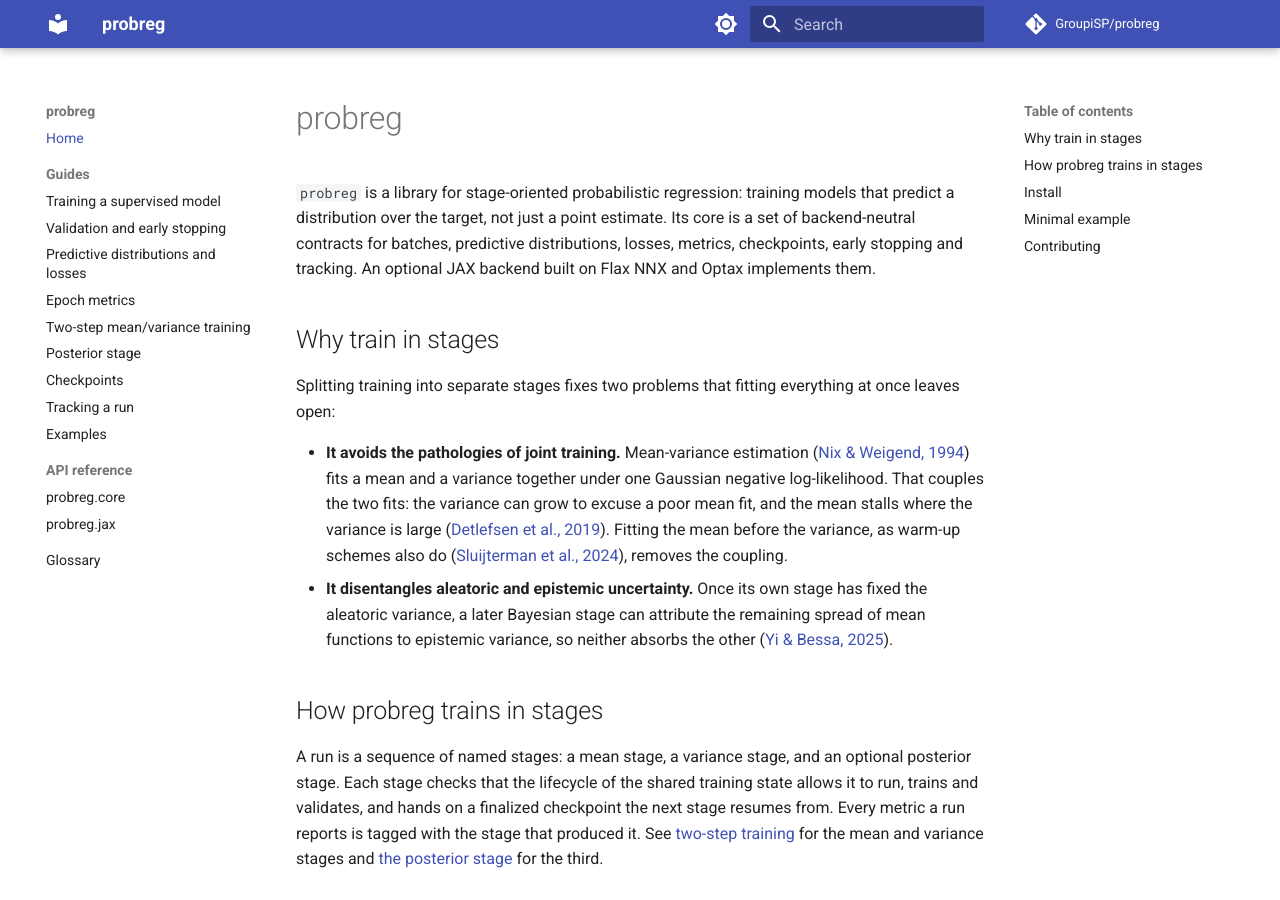
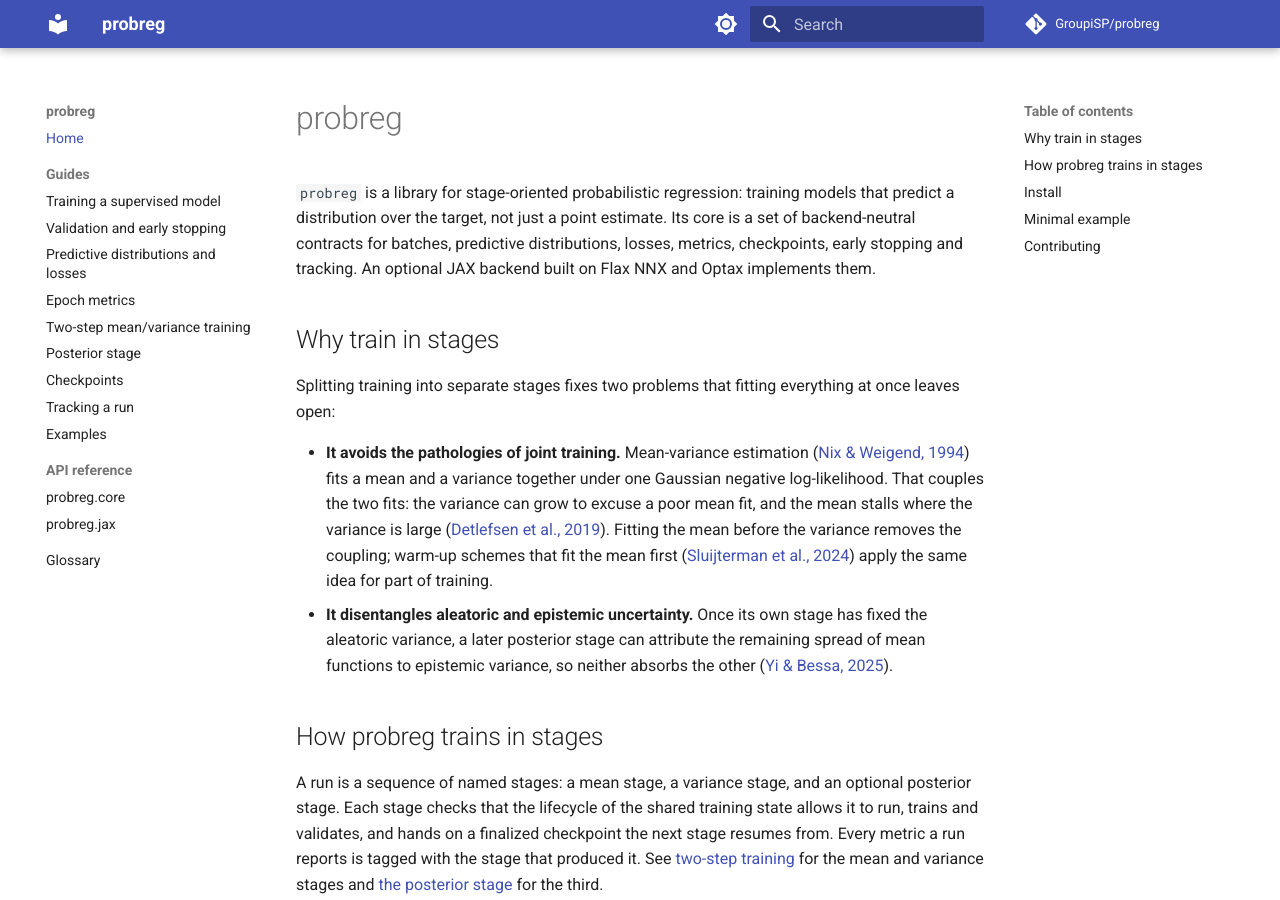
Before and after one commit to GroupiSP/probreg, an MkDocs documentation site: the page built from docs_site/index.md, in a window 1280 px wide and 900 px high. Built offline with MkDocs 1.6.1 and Material for MkDocs 9.7.7, drawn with Linux system fonts in a browser that asks for light colours; comment, search, counter and statistics services are not loaded.

Commit message:
docs: tighten stage-training wording after review
Use the glossary's posterior stage, scope the Sluijterman et al. citation
to warm-up, fix the Stage and Joint training glossary entries, and rewrap
the two-step guide's opening paragraph.

Refs #96

Co-Authored-By: Claude Opus 5.5 <noreply@anthropic.com>

```diff
--- a/docs_site/guides/two-step-training.md
+++ b/docs_site/guides/two-step-training.md
@@ -1,15 +1,15 @@
 # Two-step mean/variance training
 
 Training a mean and a variance jointly, as a Gaussian head under a negative
-log-likelihood does
-([Nix & Weigend, 1994](https://doi.org/10.1109/ICNN.1994.374138)), couples their
-gradients: the variance can grow to excuse a poor mean fit, and the mean can
-stall where the variance is large
+log-likelihood does ([Nix & Weigend, 1994](https://doi.org/10.1109/ICNN.1994.374138)),
+couples their gradients: the variance can grow to excuse a poor mean fit, and
+the mean can stall where the variance is large
 ([Detlefsen et al., 2019](https://doi.org/10.48550/arXiv.1906.03260)). Two-step
-training removes the coupling, as warm-up schemes that fit the mean first also
-do ([Sluijterman et al., 2024](https://doi.org/10.1016/j.neucom.2024.127929)). A first stage fits a deterministic mean model with
-a squared-error loss. A second stage freezes it, takes its squared residuals as
-targets, and fits a Gamma model to them, whose mean is the aleatoric variance.
+training removes the coupling; warm-up schemes that fit the mean first
+([Sluijterman et al., 2024](https://doi.org/10.1016/j.neucom.2024.127929)) apply
+the same idea for part of training. A first stage fits a deterministic mean model with a squared-error loss. A
+second stage freezes it, takes its squared residuals as targets, and fits a
+Gamma model to them, whose mean is the aleatoric variance.
 
 The JAX backend ships both stages, [`MeanStage`][probreg.jax.MeanStage] and
 [`GammaVarianceStage`][probreg.jax.GammaVarianceStage]. They share one
--- a/docs_site/index.md
+++ b/docs_site/index.md
@@ -17,11 +17,12 @@ everything at once leaves open:
   couples the two fits: the variance can grow to excuse a poor mean fit, and the
   mean stalls where the variance is large
   ([Detlefsen et al., 2019](https://doi.org/10.48550/arXiv.1906.03260)).
-  Fitting the mean before the variance, as warm-up schemes also do
-  ([Sluijterman et al., 2024](https://doi.org/10.1016/j.neucom.2024.127929)),
-  removes the coupling.
+  Fitting the mean before the variance removes the coupling; warm-up schemes
+  that fit the mean first
+  ([Sluijterman et al., 2024](https://doi.org/10.1016/j.neucom.2024.127929))
+  apply the same idea for part of training.
 - **It disentangles aleatoric and epistemic uncertainty.** Once its own stage
-  has fixed the aleatoric variance, a later Bayesian stage can attribute the
+  has fixed the aleatoric variance, a later posterior stage can attribute the
   remaining spread of mean functions to epistemic variance, so neither absorbs
   the other ([Yi & Bessa, 2025](https://doi.org/10.48550/arXiv.2505.02743)).
 
```
Also changed, not shown: GLOSSARY.md (+3 -3 lines).
